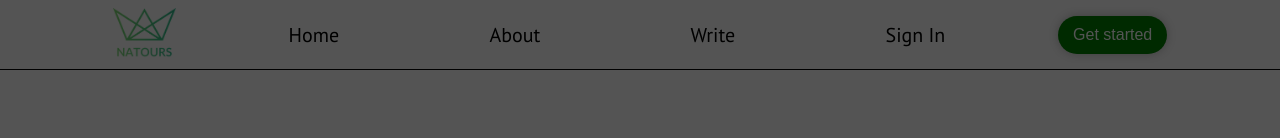
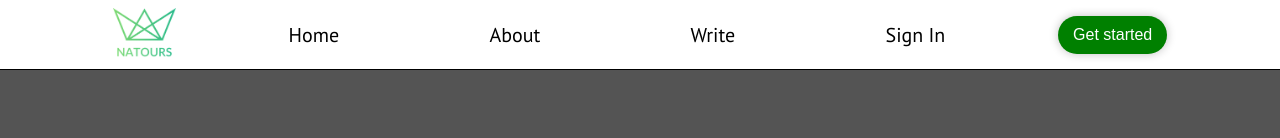
Before and after one commit to Jorge-PMarin/Blog, a React (Create React App) app in the folder client/: page /post/1 in a window 1280 px wide. Both pictures are taken after a click on the item "Sign In". Shown: the top 138 px of the page. Built offline with nearby package versions, Linux system fonts and the light colour scheme; no server answers.

Commit message:
bug fixed

```diff
--- a/client/src/styles/components/_mobileMenu.scss
+++ b/client/src/styles/components/_mobileMenu.scss
@@ -32,7 +32,6 @@
   border-bottom: 0.1rem solid rgba(35, 136, 97, 0.192);
 }
 
-
 .mobileMenu__btn {
   font-size: 3rem;
   background-color: transparent;
--- a/client/src/styles/components/_navbar.scss
+++ b/client/src/styles/components/_navbar.scss
@@ -9,6 +9,7 @@
   position: fixed;
   top: 0;
   background-color: #fff;
+  z-index: 999;
 }
 
 .navbar__left {
--- a/client/src/styles/components/_register.scss
+++ b/client/src/styles/components/_register.scss
@@ -11,6 +11,7 @@
   align-items: center;
   font-size: 1.6rem;
   padding-bottom: 2rem;
+  z-index: -1;
 }
 
 .register__header {
```
